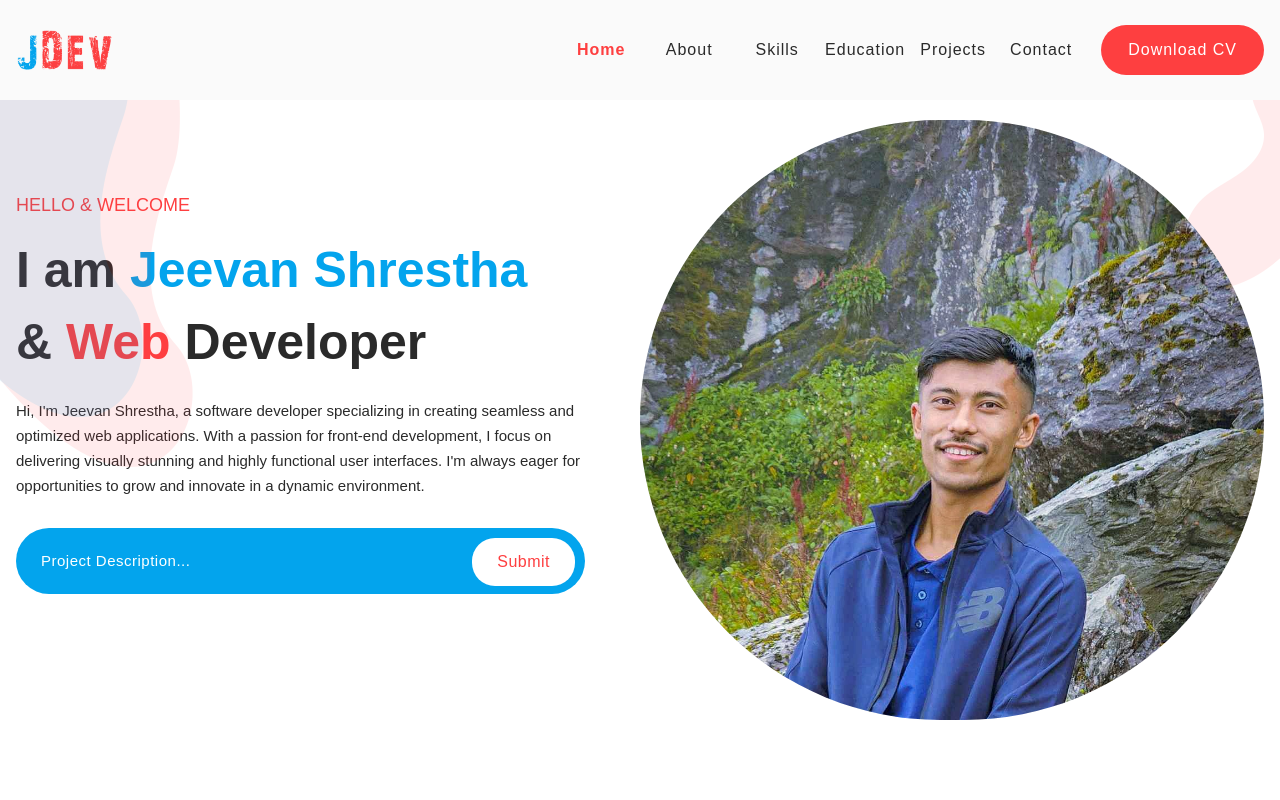
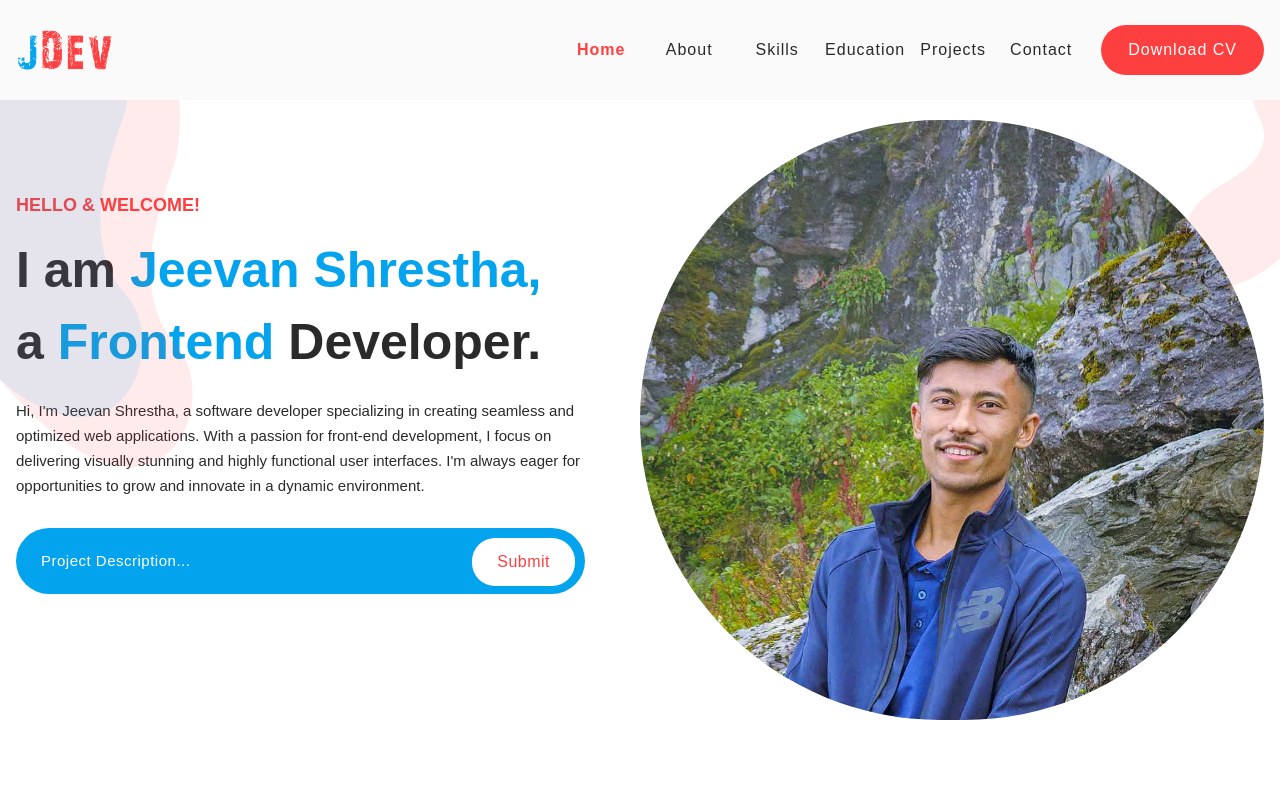
Before and after one commit to Jeevan1/next-portfolio, a Next.js app: page / in a window 1280 px wide. Shown: the top 800 px of the page. Built offline with nearby package versions, Linux system fonts and the light colour scheme.

Commit message:
Banner anmated text.

```diff
--- a/src/app/globals.css
+++ b/src/app/globals.css
@@ -151,6 +151,18 @@ p {
   font-size: 15px;
   line-height: 25px;
   color: #2a2a2a;
+}
+
+@keyframes fadeIn {
+  from {
+    opacity: 0;
+  }
+  to {
+    opacity: 1;
+  }
+}
+.animate-fade-in {
+  animation: fadeIn 0.3s forwards;
 }
 
 /*
--- /dev/null
+++ b/src/components/AnimatedText.tsx
@@ -0,0 +1,43 @@
+"use client";
+import { useState, useEffect } from "react";
+
+export default function AnimatedText({
+  text = "",
+  speed = 100,
+}: {
+  text: string;
+  speed: number;
+}) {
+  const [displayedText, setDisplayedText] = useState("");
+
+  useEffect(() => {
+    let index = 0;
+    const interval = setInterval(() => {
+      setDisplayedText((prev) => {
+        if (index >= text.length) {
+          clearInterval(interval);
+          return prev;
+        }
+        const next = text.slice(0, index + 1);
+        index++;
+        return next;
+      });
+    }, speed);
+
+    return () => clearInterval(interval);
+  }, [text, speed]);
+
+  return (
+    <>
+      {displayedText.split("").map((char, index) => (
+        <b
+          key={index}
+          className="opacity-0 animate-fade-in font-semibold"
+          style={{ animationDelay: `${index * 0.05}s` }}
+        >
+          {char}
+        </b>
+      ))}
+    </>
+  );
+}
--- a/src/components/MainBanner.tsx
+++ b/src/components/MainBanner.tsx
@@ -1,5 +1,6 @@
 import Image from "next/image";
 import React from "react";
+import AnimatedText from "./AnimatedText";
 
 function MainBanner() {
   return (
@@ -8,11 +9,19 @@ function MainBanner() {
         <div className="row flex flex-wrap items-center">
           <div className="col-lg-6  lg:w-1/2">
             <div className="left__content" data-aos="fade-right">
-              <h5>Hello &amp; Welcome</h5>
+              <h5>
+                <AnimatedText text="Hello & Welcome!" speed={100} />
+              </h5>
               <h2>
-                I am <span>Jeevan Shrestha</span>
-                <br />
-                &amp; <span>Web</span> Developer
+                I am{" "}
+                <span>
+                  <AnimatedText text="Jeevan Shrestha," speed={100} />
+                </span>
+                <br />a{" "}
+                <span>
+                  <AnimatedText text="Frontend" speed={100} />
+                </span>{" "}
+                <AnimatedText text="Developer." speed={150} />
               </h2>
               <p>
                 Hi, I'm Jeevan Shrestha, a software developer specializing in
```
